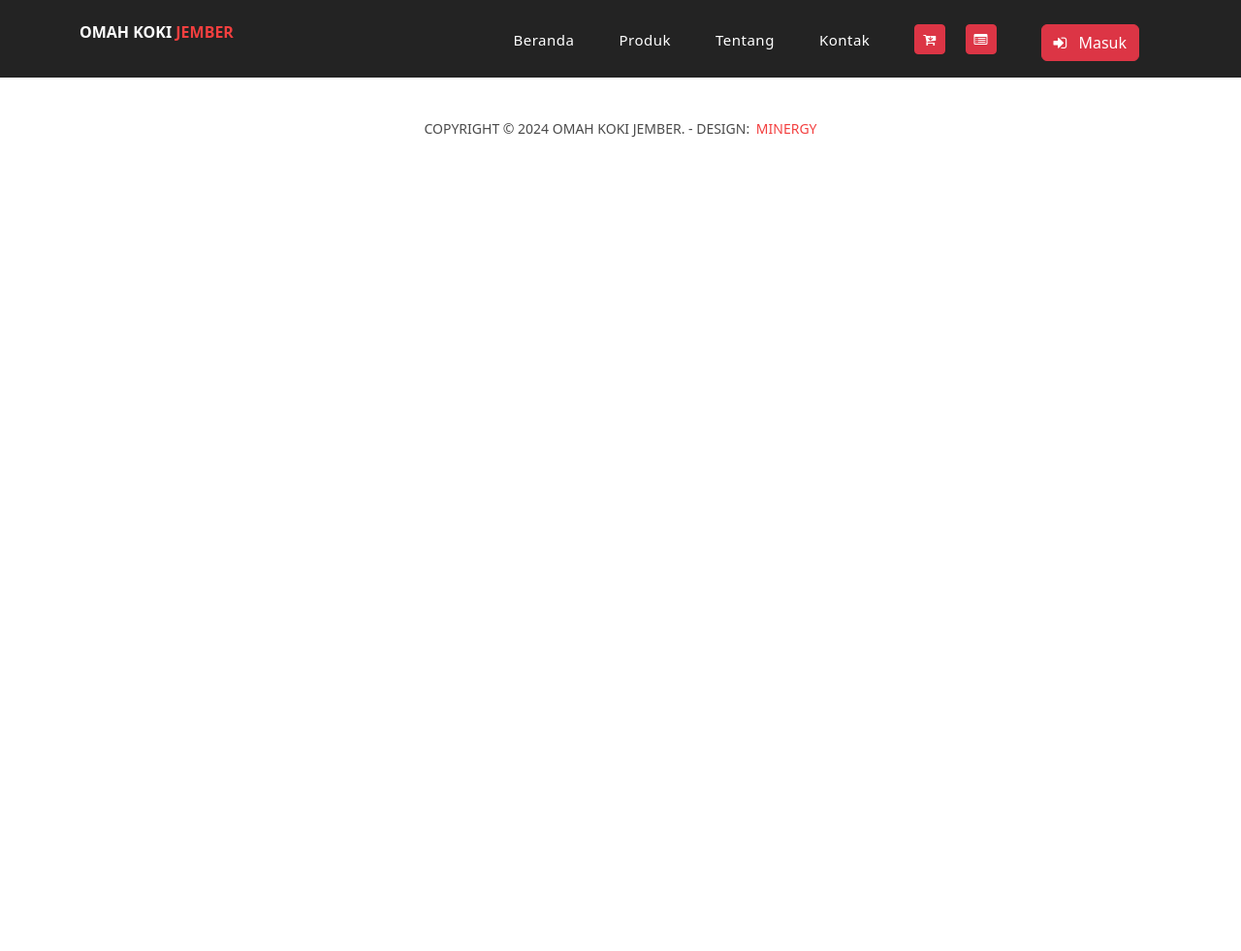
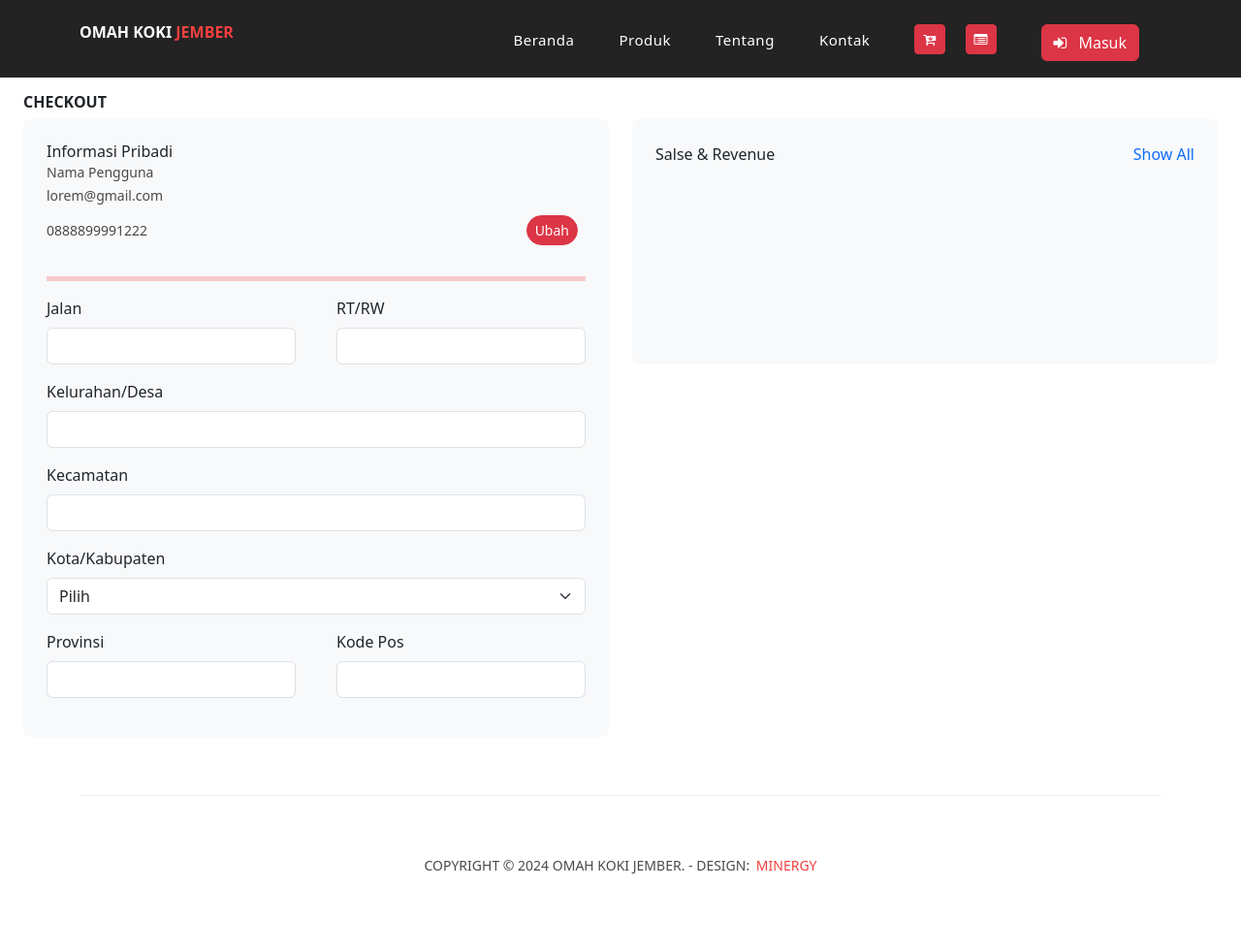
Before and after one commit to MuhammadRamaPradipaWijaya/Omah-Koki-Jember, a Flask app: page /checkout in a window 1280 px wide. Shown: the whole page at 97% size. Before the commit the page ends 142 px from the top, so only its background shows below. Run offline with Flask 3, Linux system fonts and the light colour scheme; a map, chart or similar area stays blank; some libraries are stand-ins or nearby versions.

Commit message:
update checkout

```diff
--- a/templates/checkout.html
+++ b/templates/checkout.html
@@ -1,6 +1,82 @@
 {% include 'header.html' %}
 {% include 'navbar.html' %}
 
+<br><br><br>
+
+<div class="container-fluid pt-4 px-4">
+    <h6 class="mb-6"><strong>CHECKOUT</strong></h6>
+    <div class="row g-4">
+        <div class="col-sm-12 col-xl-6">
+            <div class="bg-light rounded p-4">
+                <h6 class="mb-0">Informasi Pribadi</h6>
+                <p class="mb-0"><strong>Nama Pengguna</strong></p>
+                <p class="mb-0"><strong>lorem@gmail.com</strong></p>
+                <div class="d-flex align-items-center justify-content-between mb-4">
+                    <p class="mb-0"><strong>0888899991222</strong></p>
+                    <button type="button" class="btn btn-sm btn-danger rounded-pill m-2">Ubah</button>
+                </div>
+                <strong><hr style="border: none; height:5px; background-color: #f33f3f;"></strong>
+                <form>
+                    <div class="d-flex align-items-center justify-content-between">
+                        <div class="mb-3">
+                            <label for="exampleInputEmail1" class="form-label">Jalan</label>
+                            <input type="text" class="form-control" id="exampleInputEmail1"
+                                aria-describedby="emailHelp">
+                        </div>
+                        <div class="mb-3">
+                            <label for="exampleInputEmail1" class="form-label">RT/RW</label>
+                            <input type="text" class="form-control" id="exampleInputEmail1"
+                                aria-describedby="emailHelp">
+                        </div>
+                    </div>
+                    <div class="mb-3">
+                        <label for="exampleInputEmail1" class="form-label">Kelurahan/Desa</label>
+                        <input type="text" class="form-control" id="exampleInputEmail1"
+                            aria-describedby="emailHelp">
+                    </div>
+                    <div class="mb-3">
+                        <label for="exampleInputEmail1" class="form-label">Kecamatan</label>
+                        <input type="text" class="form-control" id="exampleInputEmail1"
+                            aria-describedby="emailHelp">
+                    </div>
+                    <div class="mb-3">
+                        <label for="exampleInputEmail1" class="form-label">Kota/Kabupaten</label>
+                        <select class="form-select mb-3" aria-label="Default select example">
+                            <option selected>Pilih</option>
+                            <option value="1">One</option>
+                            <option value="2">Two</option>
+                            <option value="3">Three</option>
+                        </select>
+                    </div>
+                    <div class="d-flex align-items-center justify-content-between">
+                        <div class="mb-3">
+                            <label for="exampleInputEmail1" class="form-label">Provinsi</label>
+                            <input type="text" class="form-control" id="exampleInputEmail1"
+                                aria-describedby="emailHelp">
+                        </div>
+                        <div class="mb-3">
+                            <label for="exampleInputEmail1" class="form-label">Kode Pos</label>
+                            <input type="text" class="form-control" id="exampleInputEmail1"
+                                aria-describedby="emailHelp">
+                        </div>
+                    </div>
+                </form>
+
+
+
+            </div>
+        </div>
+        <div class="col-sm-12 col-xl-6">
+            <div class="bg-light text-center rounded p-4">
+                <div class="d-flex align-items-center justify-content-between mb-4">
+                    <h6 class="mb-0">Salse & Revenue</h6>
+                    <a href="">Show All</a>
+                </div>
+                <canvas id="salse-revenue"></canvas>
+            </div>
+        </div>
+    </div>
+</div>
 
 
 {% include 'Footer.html' %}
--- a/templates/keranjang.html
+++ b/templates/keranjang.html
@@ -24,7 +24,7 @@
                         </ul>
                     </div>
                 </div>
-                <a class="btn btn-outline-danger btn-block" href="#">Checkout</a>
+                <a class="btn btn-outline-danger btn-block" href="/checkout">Checkout</a>
                 <br><br>
             </div>
 
```
